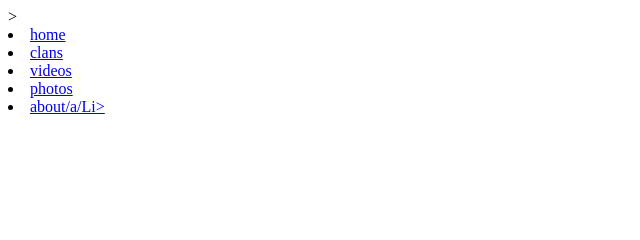
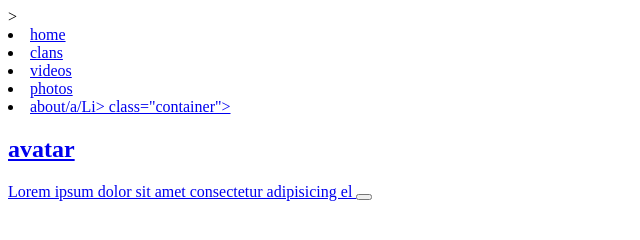
Before and after one commit to mohamedkun15/Tests, a plain HTML site: page index.html in a window 1280 px wide. Shown: the whole page, without its empty margins (0-640 px from the left). Drawn offline with Linux system fonts and the light colour scheme.

Commit message:
Update index.html

```diff
--- a/index.html
+++ b/index.html
@@ -30,9 +30,14 @@
 <li><a href="#">about/a/Li>
 
 </ul>
-
+class="container">
+<header>
 </header>
 
+<div class="content">
+<h2>avatar</h2>
+<p>Lorem ipsum dolor sit amet consectetur adipisicing el
+<button click here</button>
 
 </div>
 
```
